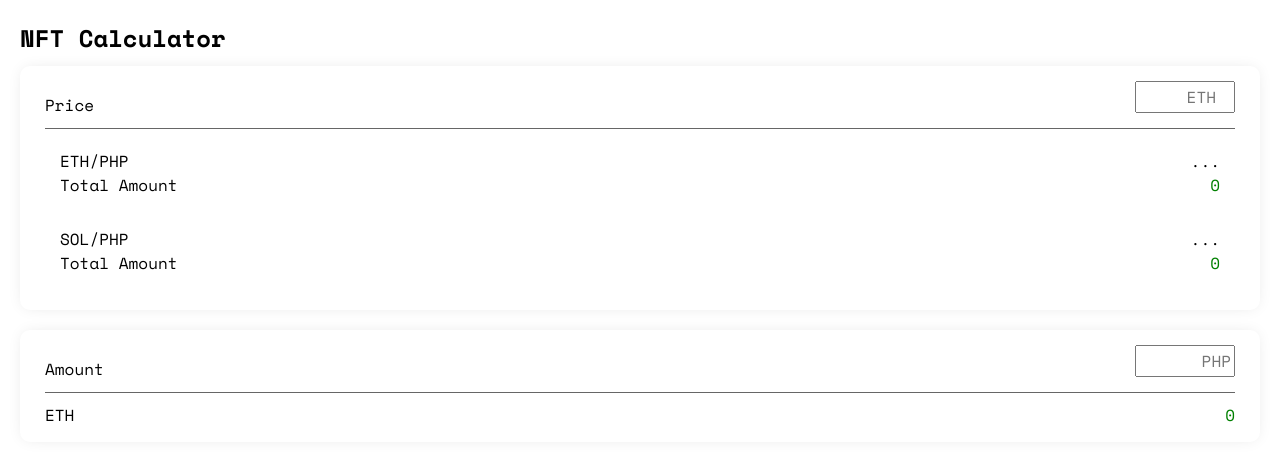
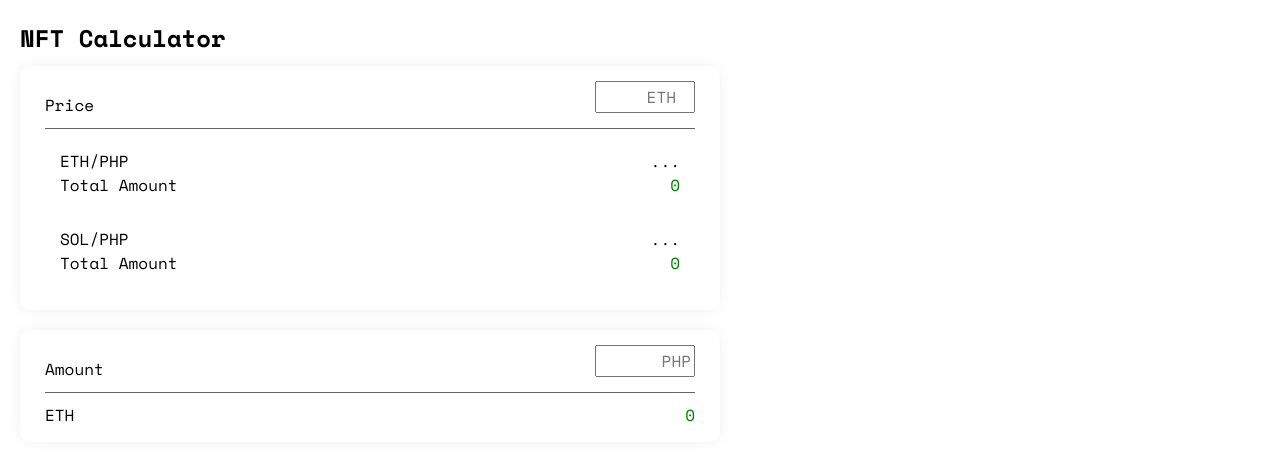
Before and after one commit to Lancerio/crypto-calculator, a plain HTML site: page index.html in a window 1280 px wide. Drawn offline with nearby package versions, Linux system fonts and the light colour scheme; no server answers.

Commit message:
decreased container width

```diff
--- a/style.css
+++ b/style.css
@@ -17,7 +17,7 @@ h2 {
 }
 
 .container {
-    width: 100vw;
+    width: 700px;
     max-width: 100%;
     height: 100vh;
 }
```
